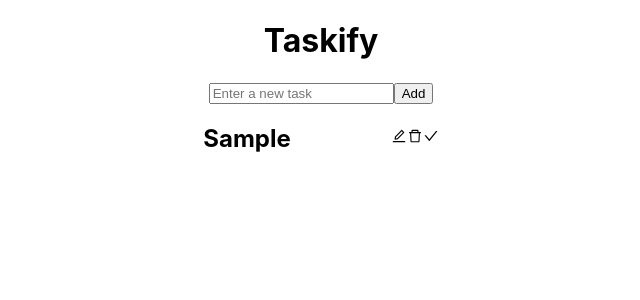
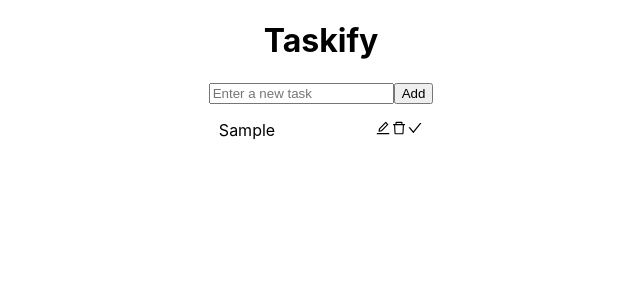
Before and after one commit to fernandobouchet/Taskify, a React (Create React App) app: page / in a window 1280 px wide. Both pictures are taken after typing "Sample" into the empty fields and a click on the button "Add". Shown: the top 300 px of the page, without its empty margins (319-959 px from the left). Built offline with nearby package versions, Linux system fonts and the light colour scheme.

Commit message:
Change todo name tag type

```diff
--- a/src/components/Cards.tsx
+++ b/src/components/Cards.tsx
@@ -48,9 +48,9 @@ const Cards: React.FC<Props> = ({ todo, todos, setTodos }) => {
       {edit ? (
         <input value={editTodo} onChange={(e) => setEditTodo(e.target.value)} />
       ) : todo.isDone ? (
-        <h2 style={{ textDecorationLine: "line-through" }}>{todo.todo}</h2>
+        <p style={{ textDecorationLine: "line-through" }}>{todo.todo}</p>
       ) : (
-        <h2>{todo.todo}</h2>
+        <p>{todo.todo}</p>
       )}
       <div style={{ display: "flex", cursor: "pointer" }}>
         <span
```
